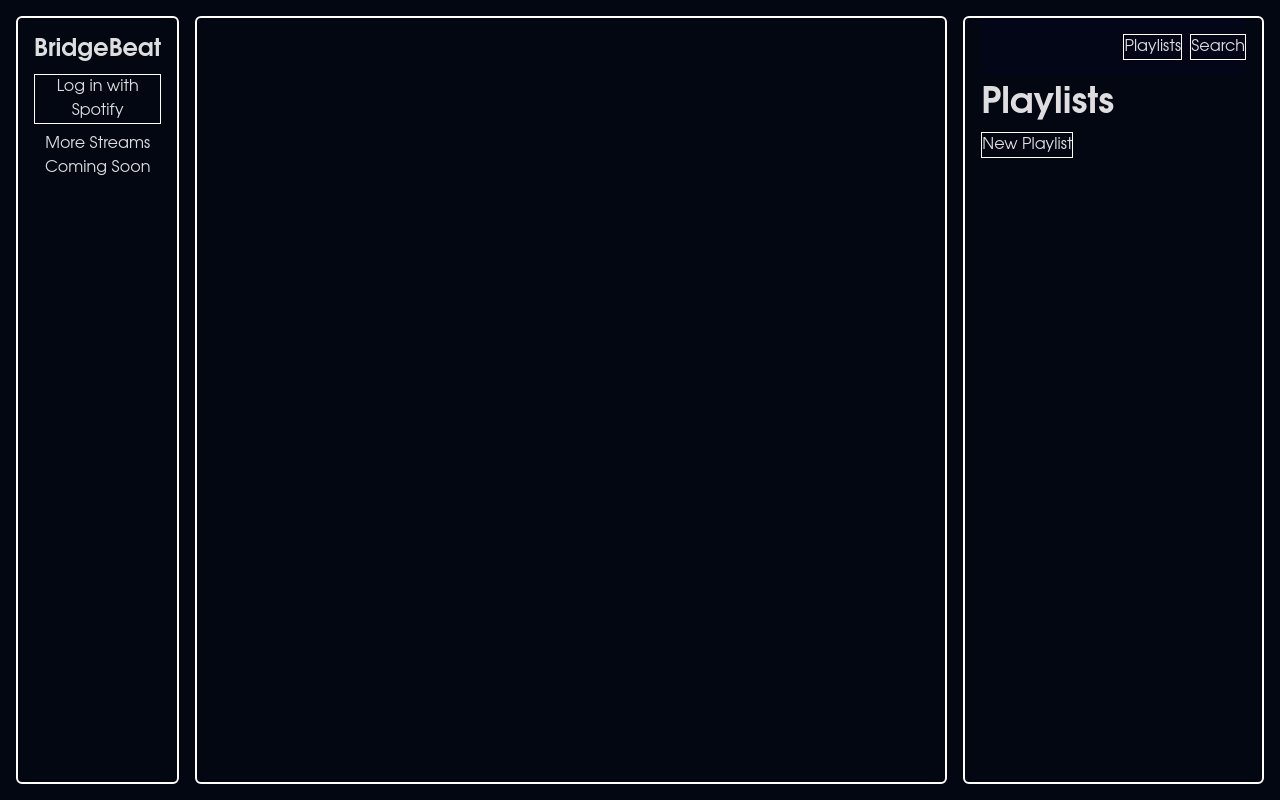
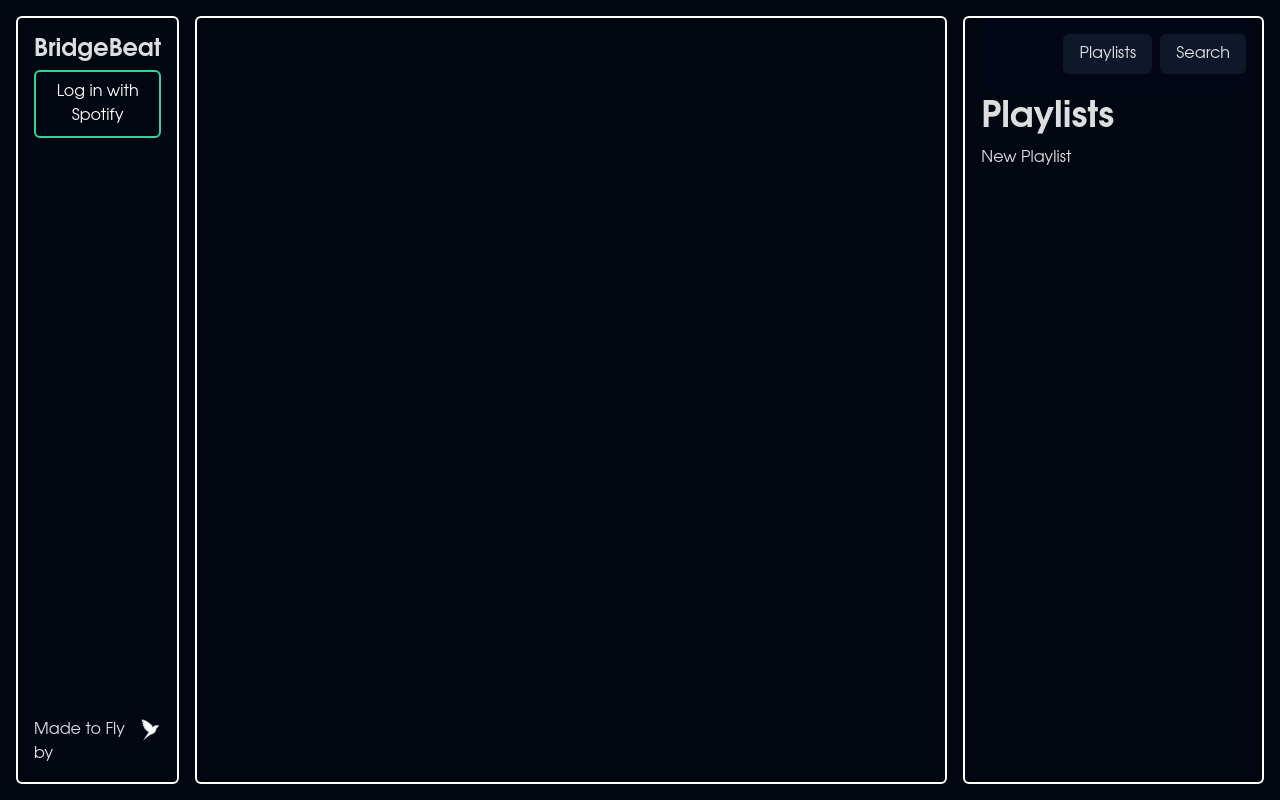
Before and after one commit to oofytronic/playlister, a React (Vite) app in the folder client/: page / in a window 1280 px wide. Built offline with nearby package versions, Linux system fonts and the light colour scheme.

Commit message:
add rest of icons

```diff
--- a/client/public/main.css
+++ b/client/public/main.css
@@ -603,6 +603,10 @@ video {
   width: 100%;
 }
 
+.w-6 {
+  width: 1.5rem;
+}
+
 .flex-none {
   flex: none;
 }
@@ -661,9 +665,28 @@ video {
   border-width: 2px;
 }
 
+.border-b-2 {
+  border-bottom-width: 2px;
+}
+
 .border-white {
   --tw-border-opacity: 1;
   border-color: rgb(255 255 255 / var(--tw-border-opacity));
+}
+
+.border-emerald-400 {
+  --tw-border-opacity: 1;
+  border-color: rgb(52 211 153 / var(--tw-border-opacity));
+}
+
+.border-red-500 {
+  --tw-border-opacity: 1;
+  border-color: rgb(239 68 68 / var(--tw-border-opacity));
+}
+
+.border-b-white {
+  --tw-border-opacity: 1;
+  border-bottom-color: rgb(255 255 255 / var(--tw-border-opacity));
 }
 
 .bg-slate-500 {
@@ -674,6 +697,21 @@ video {
 .bg-slate-950 {
   --tw-bg-opacity: 1;
   background-color: rgb(2 6 23 / var(--tw-bg-opacity));
+}
+
+.bg-emerald-400 {
+  --tw-bg-opacity: 1;
+  background-color: rgb(52 211 153 / var(--tw-bg-opacity));
+}
+
+.bg-white {
+  --tw-bg-opacity: 1;
+  background-color: rgb(255 255 255 / var(--tw-bg-opacity));
+}
+
+.bg-slate-900 {
+  --tw-bg-opacity: 1;
+  background-color: rgb(15 23 42 / var(--tw-bg-opacity));
 }
 
 .p-3 {
@@ -692,6 +730,11 @@ video {
 .py-4 {
   padding-top: 1rem;
   padding-bottom: 1rem;
+}
+
+.py-2 {
+  padding-top: 0.5rem;
+  padding-bottom: 0.5rem;
 }
 
 .pb-4 {
@@ -723,6 +766,11 @@ video {
 .text-slate-400 {
   --tw-text-opacity: 1;
   color: rgb(148 163 184 / var(--tw-text-opacity));
+}
+
+.text-white {
+  --tw-text-opacity: 1;
+  color: rgb(255 255 255 / var(--tw-text-opacity));
 }
 
 .filter {
@@ -780,3 +828,18 @@ html {
   scrollbar-width: thin;
   /* Width of the scrollbar */
 }
+
+.hover\:bg-emerald-400:hover {
+  --tw-bg-opacity: 1;
+  background-color: rgb(52 211 153 / var(--tw-bg-opacity));
+}
+
+.hover\:bg-slate-800:hover {
+  --tw-bg-opacity: 1;
+  background-color: rgb(30 41 59 / var(--tw-bg-opacity));
+}
+
+.hover\:bg-red-500:hover {
+  --tw-bg-opacity: 1;
+  background-color: rgb(239 68 68 / var(--tw-bg-opacity));
+}
--- a/client/src/components/App/App.css
+++ b/client/src/components/App/App.css
@@ -1,14 +1,14 @@
 button {
 	padding: 0.25rem 0.5rem;
-	border: 1px solid white;
+/*	border: 1px solid white;*/
 	height: fit-content;
 	width: fit-content;
 }
 
-button:hover {
+/*button:hover {
 	background: white;
 	color: #0f0e0e;
-}
+}*/
 
 input {
 	height: fit-content;
--- a/client/src/components/App/App.jsx
+++ b/client/src/components/App/App.jsx
@@ -178,8 +178,8 @@ function App() {
 
                 <div className="relative console overflow-y-scroll border-white border-2 rounded-md px-4 pb-4">
                 	<div className="bg-slate-950 sticky top-0 flex justify-end gap-2 list-none py-4">
-                    	<li><button onClick={() => setActiveConsole('playlists')}>Playlists</button></li>
-						<li><button onClick={() => setActiveConsole('search')}>Search</button></li>
+                    	<li><button className="bg-slate-900 rounded-md px-4 py-2 hover:bg-slate-800" onClick={() => setActiveConsole('playlists')}>Playlists</button></li>
+						<li><button className="bg-slate-900 rounded-md px-4 py-2 hover:bg-slate-800" onClick={() => setActiveConsole('search')}>Search</button></li>
 					</div>
                     {activeConsole === 'playlists' &&
                     <PlaylistConsole
--- a/client/src/components/Nav.jsx
+++ b/client/src/components/Nav.jsx
@@ -5,13 +5,19 @@ import SpotifyAuth from './SpotifyAuth';
 function Nav({onChangeConsole}) {
 
 	return (
-		<nav className="flex flex-col items-center gap-2 border-white border-2 rounded-md p-4">
-			<p><a href="/" className="font-black text-2xl">BridgeBeat</a></p>
+		<nav className="flex flex-col items-center justify-between gap-2 border-white border-2 rounded-md p-4">
+			<div className="flex flex-col items-center gap-1">
+				<p><a href="/" className="font-black text-2xl">BridgeBeat</a></p>
 
-			<ul className="flex flex-col items-center text-center gap-2">
-				<li><SpotifyAuth /></li>
-				<li><p>More Streams Coming Soon</p></li>
-			</ul>
+				<ul className="flex flex-col items-center text-center gap-2">
+					<li><SpotifyAuth /></li>
+				</ul>
+			</div>
+
+			<div className="flex gap-1">
+				<p>Made to Fly by</p>
+				<a href="https://feathermode.com"><img className="w-6" src="./feathermode-icon.png" alt="feathermode" /></a>
+			</div>
 		</nav>
 	)
 }
--- a/client/src/components/Playlist.jsx
+++ b/client/src/components/Playlist.jsx
@@ -4,8 +4,11 @@ import Track from './Track.jsx';
 import Button from './Button.jsx';
 
 import { FontAwesomeIcon } from '@fortawesome/react-fontawesome';
-import { faXmark } from '@fortawesome/free-solid-svg-icons';
+import { faTrash } from '@fortawesome/free-solid-svg-icons';
 import { faPenToSquare } from '@fortawesome/free-solid-svg-icons';
+import { faEllipsisVertical } from '@fortawesome/free-solid-svg-icons';
+import { faFloppyDisk } from '@fortawesome/free-solid-svg-icons';
+import { faArrowsRotate } from '@fortawesome/free-solid-svg-icons';
 
 function Playlist({playlist, playlists, onUpdatePlaylistName, onDeleteTrack, onDeletePlaylist, onTrackReorder}) {
 	const [isEditing, setIsEditing] = useState(false);
@@ -41,10 +44,10 @@ function Playlist({playlist, playlists, onUpdatePlaylistName, onDeleteTrack, onD
 			<div className="bg-slate-950 sticky top-0 flex justify-between w-full py-4">
 				<h1 className="text-4xl mt-2 font-bold">Current Playlist</h1>
 
-				<div>
-				    <Button label="Save Playlist" />
-				    <Button label="Sync With" />
-				    <Button label="Delete Playlist" onClick={() => onDeletePlaylist(playlist.id)} />
+				<div className="flex gap-2 items-center">
+				    <Button label={<FontAwesomeIcon icon={faFloppyDisk} />} />
+				    <Button label={<FontAwesomeIcon icon={faArrowsRotate} />} />
+				    <Button className="border-2 rounded-md border-red-500 hover:bg-red-500 px-4 py-2" label="Delete Playlist" onClick={() => onDeletePlaylist(playlist.id)} />
 				</div>
 			</div>
 		  <div className="playlist-header">
@@ -52,7 +55,7 @@ function Playlist({playlist, playlists, onUpdatePlaylistName, onDeleteTrack, onD
 		    {isEditing ? (
                 <>
                     <input type="text" value={editedName} onChange={handleNameChange} />
-                    <Button label="Save" onClick={saveNameChange} />
+                    <Button label={<FontAwesomeIcon icon={faFloppyDisk} />} onClick={saveNameChange} />
                 </>
             ) : (
                 <>
@@ -68,8 +71,8 @@ function Playlist({playlist, playlists, onUpdatePlaylistName, onDeleteTrack, onD
 		    	onDragStart={handleDragStart}
                 onDragOver={handleDragOver}
                 onDrop={handleDrop}>
-		      <Button label="Change Order" />
-		      <Button label={<FontAwesomeIcon icon={faXmark} />} onClick={() => onDeleteTrack(playlist.id, track.id)} />
+		      <Button label={<FontAwesomeIcon icon={faTrash} />} onClick={() => onDeleteTrack(playlist.id, track.id)} />
+		      <Button label={<FontAwesomeIcon icon={faEllipsisVertical} />} />
 		    </Track>
 		  )}
 		</div>
--- a/client/src/components/SearchConsole.jsx
+++ b/client/src/components/SearchConsole.jsx
@@ -1,6 +1,8 @@
 import { useState, useEffect } from 'react';
 import Button from './Button.jsx';
 import Track from './Track.jsx';
+import { FontAwesomeIcon } from '@fortawesome/react-fontawesome';
+import { faPlus } from '@fortawesome/free-solid-svg-icons';
 
 function SearchConsole({onAddTrack}) {
     const [searchTerm, setSearchTerm] = useState('');
@@ -50,7 +52,7 @@ function SearchConsole({onAddTrack}) {
 			<h2 className="font-bold text-4xl my-2">Search Songs</h2>
             <div className="flex gap-1 w-full">
     			<input
-                    className="bg-slate-500 w-full p-3"
+                    className="bg-slate-500 w-full p-3 rounded-md"
     			    type="search"
     			    value={searchTerm}
     			    onChange={handleSearchChange}
@@ -62,7 +64,7 @@ function SearchConsole({onAddTrack}) {
 			<div className="flex flex-col gap-2">
 			  {searchResults.map(track =>
 			    <Track track={track} key={track.id}>
-			      <Button label="Add" onClick={() => onAddTrack(track)} />
+			      <Button label={<FontAwesomeIcon icon={faPlus} />} onClick={() => onAddTrack(track)} />
 			    </Track>
 			  )}
 			</div>
--- a/client/src/components/SpotifyAuth.jsx
+++ b/client/src/components/SpotifyAuth.jsx
@@ -37,7 +37,7 @@ const SpotifyAuth = () => {
     };
 
     return (
-        <button onClick={handleLogin}>Log in with Spotify</button>
+        <button className="text-white border-emerald-400 border-2 rounded-md hover:bg-emerald-400 px-4 py-2" onClick={handleLogin}>Log in with Spotify</button>
     );
 };
 
--- a/client/src/components/Track.jsx
+++ b/client/src/components/Track.jsx
@@ -4,7 +4,7 @@ function Track({track, children, onDragStart, onDragOver, onDrop}) {
 	return (
 		<div className="grid grid-cols-3 justify-between w-full" draggable onDragStart={(e) => onDragStart(e, track)} onDragOver={onDragOver} onDrop={(e) => onDrop(e, track)}>
 			<div className="col-span-2 flex flex-col gap-1">
-				<p classNamet="truncate">{track.name}</p>
+				<p className="truncate">{track.name}</p>
 				<p className="text-slate-400 truncate">{track.artists.map(artist => <span>{artist.name}</span>)}</p>
 			</div>
 			<div className="col-span-1 flex justify-end items-center">
```
Also changed, not shown: client/public/feathermode-icon.png (added).
